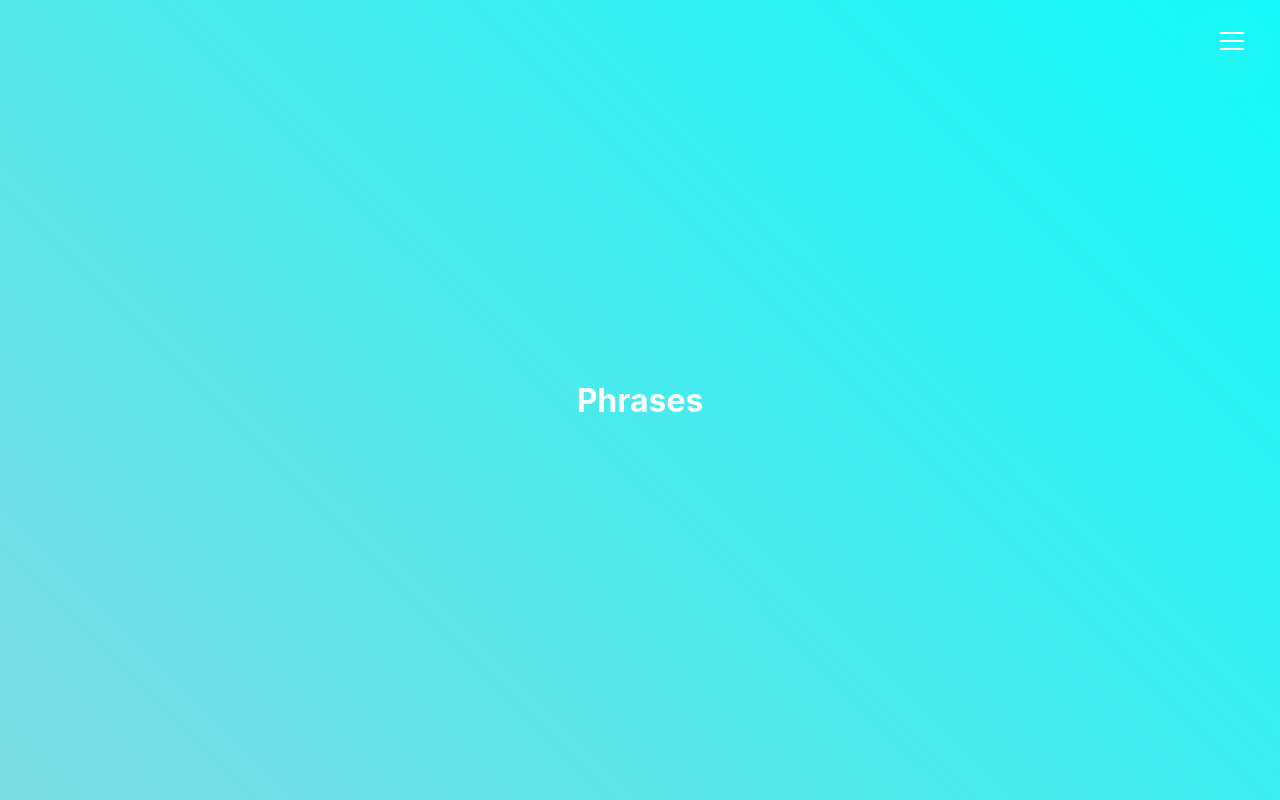
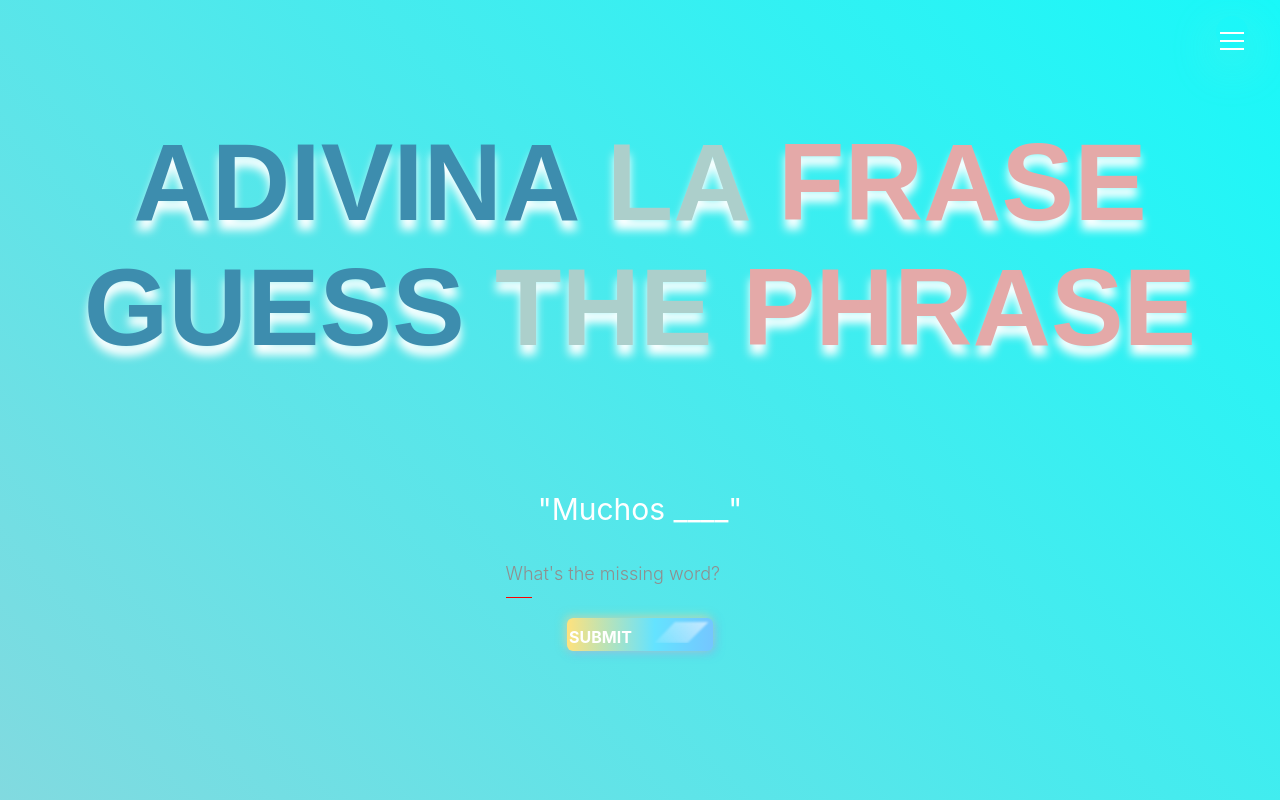
Before and after one commit to GregorRoss/ELGA, a React (Create React App) app in the folder client/: page /phrases in a window 1280 px wide. Shown: the top 800 px of the page. Built offline with nearby package versions, Linux system fonts and the light colour scheme; a web font is replaced by a local one.

Commit message:
styled the phrases page

```diff
--- a/client/src/components/NavBar.js
+++ b/client/src/components/NavBar.js
@@ -118,7 +118,7 @@ const COLORS = {
 const NavBar = ({handleClick, click}) => {
 
     return(
-        <>
+        <div>
           <MenuLabel htmlFor='navi-toogle' onClick={handleClick}>
             <Icon clicked={click}>&nbsp;</Icon>
           </MenuLabel>
@@ -139,7 +139,7 @@ const NavBar = ({handleClick, click}) => {
                 </li>
             </List>
           </Navigation>
-      </>
+      </div>
   )
 }
 
--- /dev/null
+++ b/client/src/components/Phrases.css
@@ -0,0 +1,157 @@
+.question-container {
+    min-height: 500px;
+}
+
+.question-text {
+    font-size: 30px;
+}
+
+.question-form {
+    margin-top: 45px;
+}
+
+@import url('https://fonts.googleapis.com/css2?family=Inter:wght@100..900&display=swap');
+
+.title-word {
+    animation: color-animation 4s linear infinite;
+  }
+
+  .title-word-1 {
+    --color-1: #DF8453;
+    --color-2: #3D8DAE;
+    --color-3: #E4A9A8;
+  }
+
+  .title-word-2 {
+    --color-1: #DBAD4A;
+    --color-2: #ACCFCB;
+    --color-3: #17494D;
+  }
+
+  .title-word-3 {
+    --color-1: #ACCFCB;
+    --color-2: #E4A9A8;
+    --color-3: #ACCFCB;
+  }
+
+  @keyframes color-animation {
+    0%    {color: var(--color-1)}
+    32%   {color: var(--color-1)}
+    33%   {color: var(--color-2)}
+    65%   {color: var(--color-2)}
+    66%   {color: var(--color-3)}
+    99%   {color: var(--color-3)}
+    100%  {color: var(--color-1)}
+  }
+
+  /* Here are just some visual styles. 🖌 */
+
+  .title-container {
+    display: grid;
+    text-align: center;
+    flex-grow: 1;
+    padding-top: 30px;
+  }
+
+  .title {
+    font-family: "Montserrat", sans-serif;
+    font-weight: 800;
+    font-size: 8.5vw;
+    text-transform: uppercase;
+  }
+
+  textarea {
+    font-family: 'Ubuntu', sans-serif;
+    display: block;
+    margin: 10px;
+    padding: 5px;
+    border: none;
+    font-size: 22px;
+  }
+
+  textarea:focus,
+  input:focus {
+    outline: 0;
+  }
+  /* Question */
+
+  input.question,
+  textarea.question {
+    font-size: 20px;
+    font-weight: 300;
+    border-radius: 2px;
+    margin: 0;
+    border: none;
+    width: 80%;
+    background: rgba(0, 0, 0, 0);
+    transition: padding-top 0.2s ease, margin-top 0.2s ease;
+    overflow-x: hidden; /* Hack to make "rows" attribute apply in Firefox. */
+  }
+  /* Underline and Placeholder */
+
+  input.question + label,
+  textarea.question + label {
+    display: block;
+    position: relative;
+    white-space: nowrap;
+    padding: 0;
+    margin: 0;
+    width: 10%;
+    border-top: 1px solid red;
+    -webkit-transition: width 0.4s ease;
+    transition: width 0.4s ease;
+    height: 0px;
+  }
+
+  input.question:focus + label,
+  textarea.question:focus + label {
+    width: 80%;
+  }
+
+  input.question:focus,
+  input.question:valid {
+    padding-top: 35px;
+  }
+
+  textarea.question:valid,
+  textarea.question:focus {
+    margin-top: 35px;
+  }
+
+  input.question:focus + label > span,
+  input.question:valid + label > span {
+    top: -100px;
+    font-size: 22px;
+    color: #333;
+  }
+
+  textarea.question:focus + label > span,
+  textarea.question:valid + label > span {
+    top: -150px;
+    font-size: 22px;
+    color: #333;
+  }
+
+  input.question:valid + label,
+  textarea.question:valid + label {
+    border-color: green;
+  }
+
+  input.question:invalid,
+  textarea.question:invalid {
+    box-shadow: none;
+  }
+
+  input.question + label > span,
+  textarea.question + label > span {
+    font-weight: 300;
+    margin: 0;
+    position: absolute;
+    color: #8F8F8F;
+    font-size: 18px;
+    top: -35px;
+    left: 0px;
+    z-index: -1;
+    -webkit-transition: top 0.2s ease, font-size 0.2s ease, color 0.2s ease;
+    transition: top 0.2s ease, font-size 0.2s ease, color 0.2s ease;
+  }
--- a/client/src/components/Phrases.js
+++ b/client/src/components/Phrases.js
@@ -1,11 +1,49 @@
-import React from 'react';
+import React from "react";
+import "./Phrases.css";
+import SubmitButton from "./SubmitButton";
 
 const Phrases = () => {
-    return (
-        <>
-            <h1>Phrases</h1>
-        </>
-    );
-}
+  return (
+    <>
+      <div class="title-container">
+        <h2 class="title">
+          <div>
+            <span class="title-word title-word-1">Adivina </span>
+            <span class="title-word title-word-2">la </span>
+            <span class="title-word title-word-3">Frase </span>
+          </div>
+          <div>
+            <span class="title-word title-word-1">Guess </span>
+            <span class="title-word title-word-2">the </span>
+            <span class="title-word title-word-3">phrase </span>
+          </div>
+        </h2>
+      </div>
+      <div className="question-container">
+        <p className="question-text">"Muchos ____"</p>
+        <form className="question-form">
+          <input
+            type="text"
+            name="name"
+            class="question"
+            id="nme"
+            required
+            autocomplete="off"
+          />
+          <label for="nme">
+            <span>What's the missing word?</span>
+          </label>
+          <div>
+            <SubmitButton
+              onClick={() => {
+                console.log("submit");
+              }}
+            />
+          </div>
+        </form>
+      </div>
+    </>
+  );
+};
 
 export default Phrases;
--- /dev/null
+++ b/client/src/components/SubmitButton.css
@@ -0,0 +1,92 @@
+.submit-button {
+    margin-top: 20px;
+    padding: 2px;
+}
+
+input[type="submit"] {
+    -webkit-transition: opacity 0.2s ease, background 0.2s ease;
+    transition: opacity 0.2s ease, background 0.2s ease;
+    display: block;
+    opacity: 0;
+    margin: 10px 0 0 0;
+    padding: 10px;
+    cursor: pointer;
+  }
+
+  input[type="submit"]:hover {
+    background: #EEE;
+  }
+
+  input[type="submit"]:active {
+    background: #999;
+  }
+
+  input.question:valid ~ input[type="submit"], textarea.question:valid ~ input[type="submit"] {
+    -webkit-animation: appear 1s forwards;
+    animation: appear 1s forwards;
+  }
+
+  input.question:invalid ~ input[type="submit"], textarea.question:invalid ~ input[type="submit"] {
+    display: none;
+  }
+
+  @-webkit-keyframes appear {
+    100% {
+      opacity: 1;
+    }
+  }
+
+  @keyframes appear {
+    100% {
+      opacity: 1;
+    }
+  }
+
+button {
+    animation: 1.5s ease infinite alternate running shimmer;
+    background: linear-gradient(90deg, #FFE27D 0%, #64E3FF 30%, #9192FF 85%);
+    background-size: 200% 100%;
+    border: none;
+      border-radius: 6px;
+    box-shadow: -2px -2px 10px rgba(255, 227, 126, 0.5), 2px 2px 10px rgba(144, 148, 255, 0.5);
+    color: white;
+    cursor: pointer;
+      font-family: 'Inter', sans-serif;
+    font-size: 16px;
+      font-weight: 670;
+    line-height: 24px;
+    overflow: hidden;
+    padding: 12px 24px;
+    position: relative;
+    text-decoration: none;
+    transition: 0.2s;
+
+    /* svg {
+      left: -20px;
+      opacity: 0.5;
+      position: absolute;
+      top: -2px;
+      transition: 0.5s cubic-bezier(.5,-0.5,.5,1.5);
+    } */
+
+    &:hover svg {
+      opacity: 0.8;
+      transform: translateX(50px) scale(1.5);
+    }
+
+    &:hover {
+      transform: rotate(-3deg);
+    }
+
+    &:active {
+      transform: scale(0.95) rotate(-3deg);
+    }
+
+  };
+
+  @keyframes shimmer {
+    to {
+      background-size: 100% 100%;
+      box-shadow: -2px -2px 6px rgba(255, 227, 126, 0.5), 2px 2px 6px rgba(144, 148, 255, 0.5);
+    }
+  }
--- /dev/null
+++ b/client/src/components/SubmitButton.js
@@ -0,0 +1,60 @@
+import React from "react";
+import './SubmitButton.css'
+
+const SubmitButton = ({onClick}) => {
+  return (
+    <button className="submit-button" type="button" onClick={onClick}>
+      SUBMIT
+      <svg
+        width="79"
+        height="23"
+        viewBox="0 0 79 23"
+        fill="none"
+        xmlns="http://www.w3.org/2000/svg"
+      >
+        <g filter="url(#filter0_f_618_1123)">
+          <path
+            d="M42.9 2H76.5L34.5 44H2L42.9 2Z"
+            fill="url(#paint0_linear_618_1123)"
+          />
+        </g>
+        <defs>
+          <filter
+            id="filter0_f_618_1123"
+            x="0"
+            y="0"
+            width="78.5"
+            height="23"
+            filterUnits="userSpaceOnUse"
+            color-interpolation-filters="sRGB"
+          >
+            <feFlood flood-opacity="0" result="BackgroundImageFix" />
+            <feBlend
+              mode="normal"
+              in="SourceGraphic"
+              in2="BackgroundImageFix"
+              result="shape"
+            />
+            <feGaussianBlur
+              stdDeviation="1"
+              result="effect1_foregroundBlur_618_1123"
+            />
+          </filter>
+          <linearGradient
+            id="paint0_linear_618_1123"
+            x1="76.5"
+            y1="2.00002"
+            x2="34.5"
+            y2="44"
+            gradientUnits="userSpaceOnUse"
+          >
+            <stop stop-color="white" stop-opacity="0.6" />
+            <stop offset="1" stop-color="white" stop-opacity="0.05" />
+          </linearGradient>
+        </defs>
+      </svg>
+    </button>
+  );
+};
+
+export default SubmitButton;
```
Also changed, not shown: 1 other file (tests, documents, lock files or other folders).
